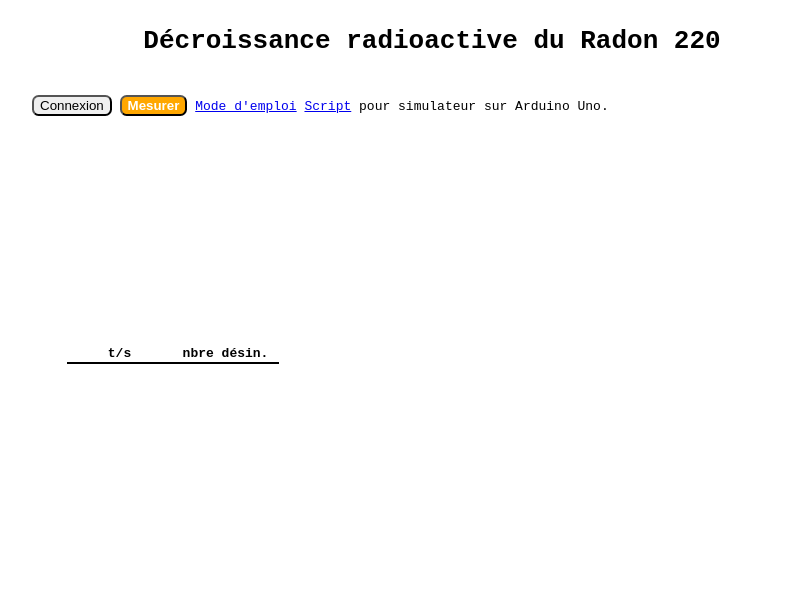
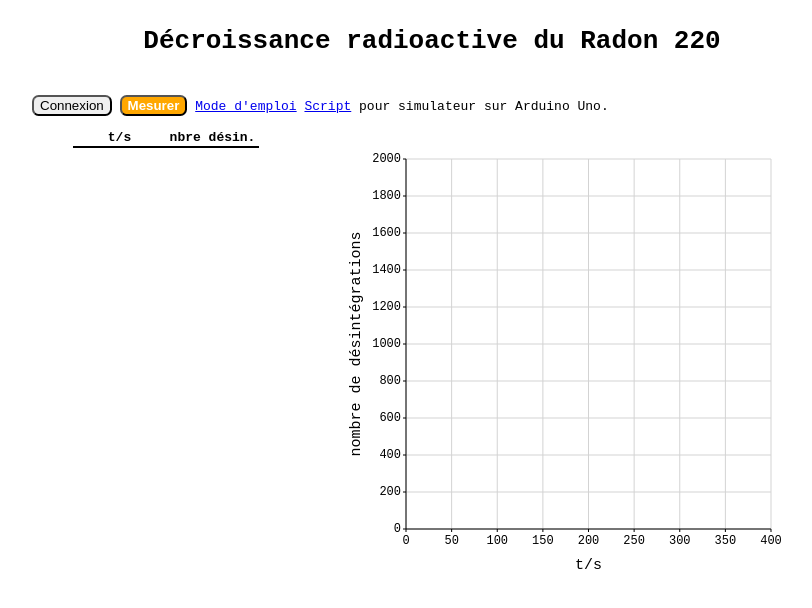
Before and after one commit to physicus68/radon220, a plain HTML site: page index.html in a window 1280 px wide. Both pictures are taken after a click on the button "Mesurer". Shown: the whole page, without its empty margins (208-1020 px from the left). Drawn offline with Linux system fonts and the light colour scheme.

Commit message:
Add files via upload

```diff
--- a/script.js
+++ b/script.js
@@ -31,6 +31,7 @@ let mesure_radon220_model = {
   TIMEOUT: 5,
   timer_id: -1,
   MESURER: false,
+  PREMIERE_VAL: true,
   t0: 0,
 
   addModelListener: function (l) {
@@ -51,8 +52,9 @@ let mesure_radon220_model = {
 
   mesurer: function (b) {
     if (b) {
+      this.PREMIERE_VAL = true;
       this.modelInit();
-      this.t0 = Date.now();
+      //this.t0 = Date.now();
     }
     this.MESURER = b;
   },
@@ -85,6 +87,10 @@ let mesure_radon220_model = {
           // le compteur de radioactivité Algade).
           this.timer_id = setTimeout(() => {
             if (this.MESURER) {
+              if( this.PREMIERE_VAL){
+                this.PREMIERE_VAL = false;
+                this.t0 = Date.now();
+              }
               let t = (Date.now() - this.t0) * 0.001;
               this.modeleUpdated(t, message);
             }
@@ -132,9 +138,9 @@ let graphique_vue = {
   xmin: 0.0,
   xmax: 400.0,
   ymin: 0.0,
-  ymax: 1000,
-  x_label: [0, 100, 200, 300, 400],
-  y_label: [0, 250, 500, 750, 1000],
+  ymax: 2000,
+  x_label: [0, 50, 100, 150, 200,250,  300, 350, 400],
+  y_label: [0, 200,400, 600, 800, 1000, 1200, 1400, 1600, 1800, 2000],
 
   getX: function (x) {
     return (
@@ -152,15 +158,19 @@ let graphique_vue = {
 
   modelUpdated: function (t, N) {
     console.log("graphique vue: " + t.toFixed(1) + " " + N);
-    this.grille();
-    this.axes();
-    this.echelles();
+    //this.grille();
+    //this.axes();
+    //this.echelles();
     this.point(t, N);
   },
 
   modelInit: function () {
     this.vue = document.getElementById("graphique");
     this.ctx = this.vue.getContext("2d");
+    this.ctx.clearRect(0, 0, this.vue.width, this.vue.height);
+    this.grille();
+    this.axes();
+    this.echelles();
   },
 
   grille: function () {
@@ -230,7 +240,7 @@ let graphique_vue = {
   point: function (x, y) {
     this.ctx.save();
     this.ctx.beginPath();
-    this.ctx.arc(this.getX(x), this.getY(y), 2, 0, 2 * Math.PI);
+    this.ctx.arc(this.getX(x), this.getY(y), 3, 0, 2 * Math.PI);
     this.ctx.fillStyle = "red";
     this.ctx.fill();
     //this.ctx.stroke();
--- a/style.css
+++ b/style.css
@@ -36,11 +36,12 @@ button{
   font-size: medium;
   border-collapse: collapse;
   background-color: white;
+  align-self: flex-start;
 }
 
-#tab_valeurs th,
-td {
-  width: 8em;
+
+#tab_valeurs th,td {
+  width: 7em;
   text-align: center;
 }
 
@@ -50,6 +51,7 @@ td {
 
 canvas {
   background-color: white;
+  align-self: flex-start;
 }
 
 #vues {
```
